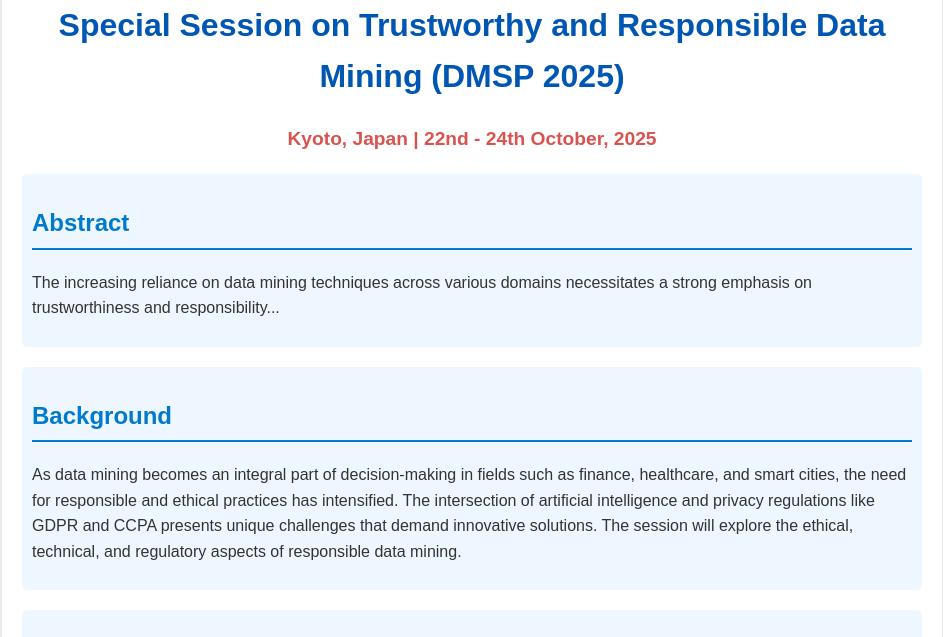
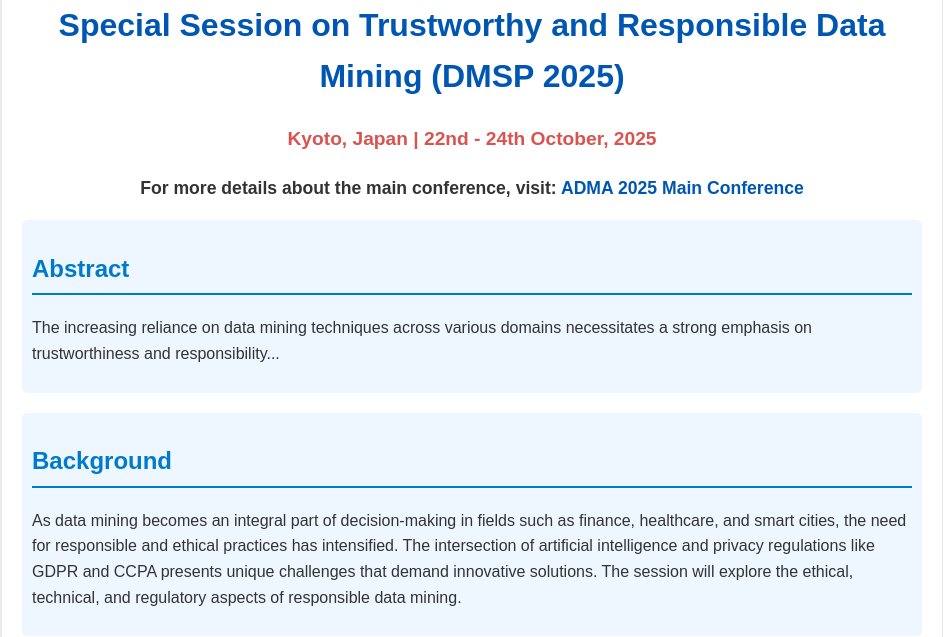
Before and after one commit to qiuunt-conferences/adma2025-trustworthy-data-mining, a plain HTML site: page index.html in a window 1280 px wide. Shown: the part 130-767 px from the top of the page, without its empty margins (168-1111 px from the left). Drawn offline with Linux system fonts and the light colour scheme.

Commit message:
Update index.html

```diff
--- a/index.html
+++ b/index.html
@@ -15,6 +15,7 @@
         a { color: #0056b3; text-decoration: none; }
         a:hover { text-decoration: underline; }
         .logo { display: block; margin: 0 auto 20px auto; max-width: 200px; }
+        .main-conference { margin-top: 20px; font-size: 1.1em; font-weight: bold; }
     </style>
 </head>
 <body>
@@ -22,6 +23,7 @@
         <img src="logo.png" alt="ADMA 2025 Logo" class="logo">
         <h1>Special Session on Trustworthy and Responsible Data Mining (DMSP 2025)</h1>
         <p class="conference-info">Kyoto, Japan | 22nd - 24th October, 2025</p>
+        <p class="main-conference">For more details about the main conference, visit: <a href="https://adma2025.github.io/" target="_blank">ADMA 2025 Main Conference</a></p>
 
         <div class="section">
             <h2>Abstract</h2>
```
